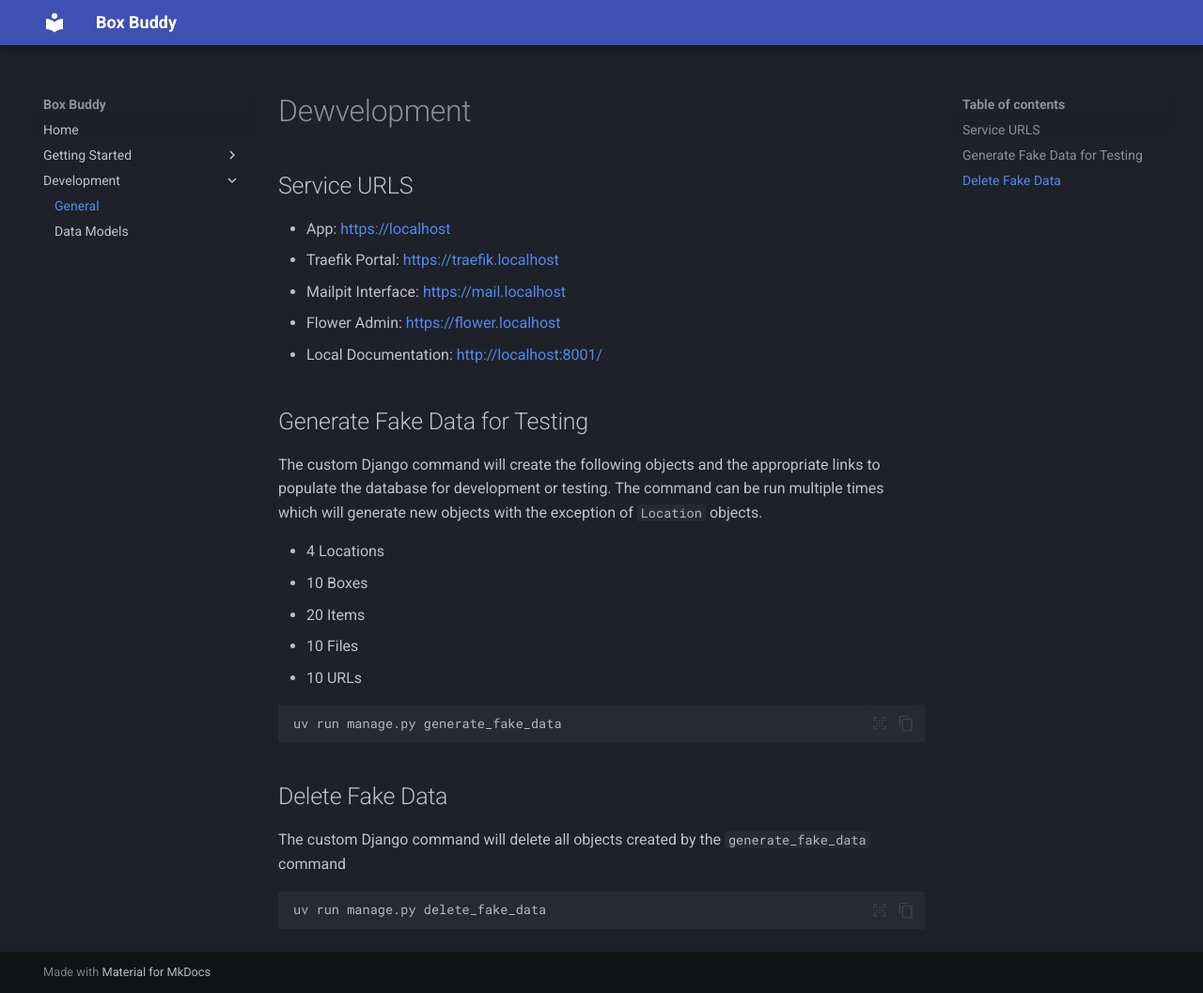
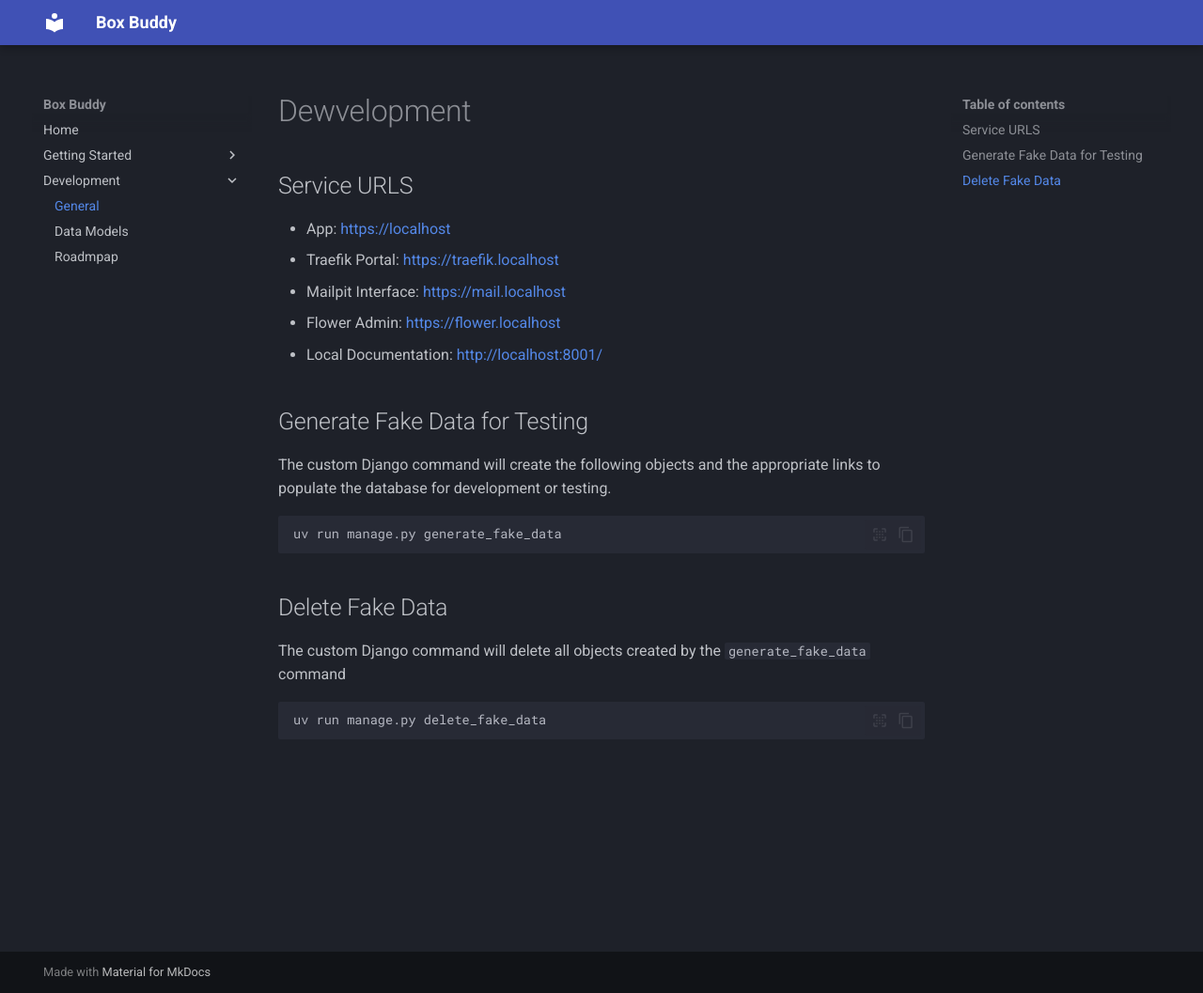
Before and after one commit to iandday/box_buddy, an MkDocs documentation site: the page built from docs/dev_general.md, in a window 1280 px wide and 1057 px high. Shown: the whole window at 94% size. Built offline with MkDocs 1.6.1 and Material for MkDocs 9.7.7, drawn with Linux system fonts in a browser that asks for light colours.

Commit message:
feat(Box):

````diff
--- a/docs/dev_general.md
+++ b/docs/dev_general.md
@@ -10,13 +10,7 @@
 
 ## Generate Fake Data for Testing
 
-The custom Django command will create the following objects and the appropriate links to populate the database for development or testing.  The command can be run multiple times which will generate new objects with the exception of `Location` objects.
-
-* 4 Locations
-* 10 Boxes
-* 20 Items
-* 10 Files
-* 10 URLs
+The custom Django command will create the following objects and the appropriate links to populate the database for development or testing.
 
 ```bash
 uv run manage.py generate_fake_data
--- a/mkdocs.yml
+++ b/mkdocs.yml
@@ -39,3 +39,4 @@ nav:
   - Development:
       - General: dev_general.md
       - Data Models: dev_models.md
+      - Roadmpap: dev_roadmap.md
````
Also changed, not shown: docs/dev_roadmap.md (added, +13 -0 lines), 1 other file.
